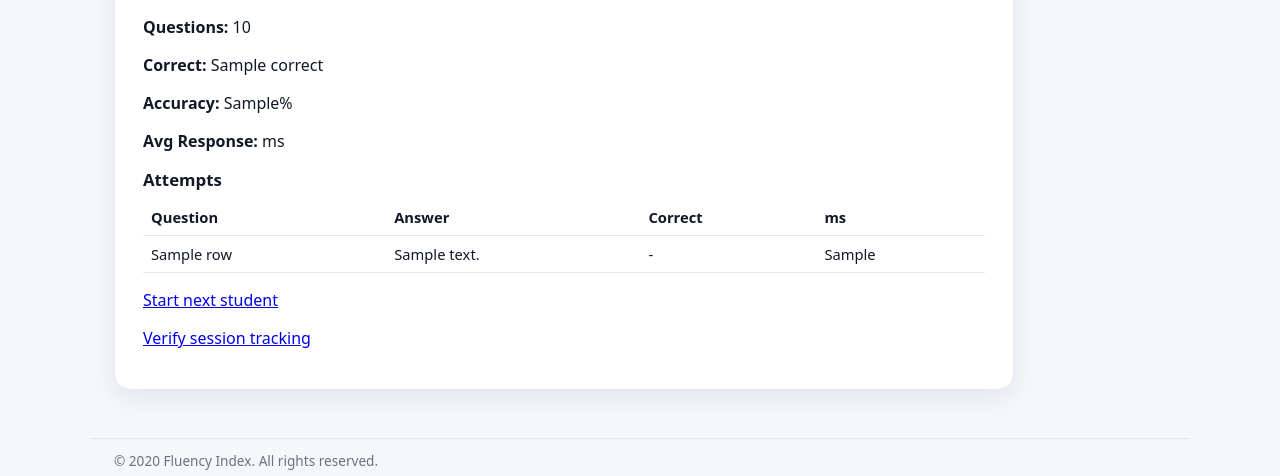
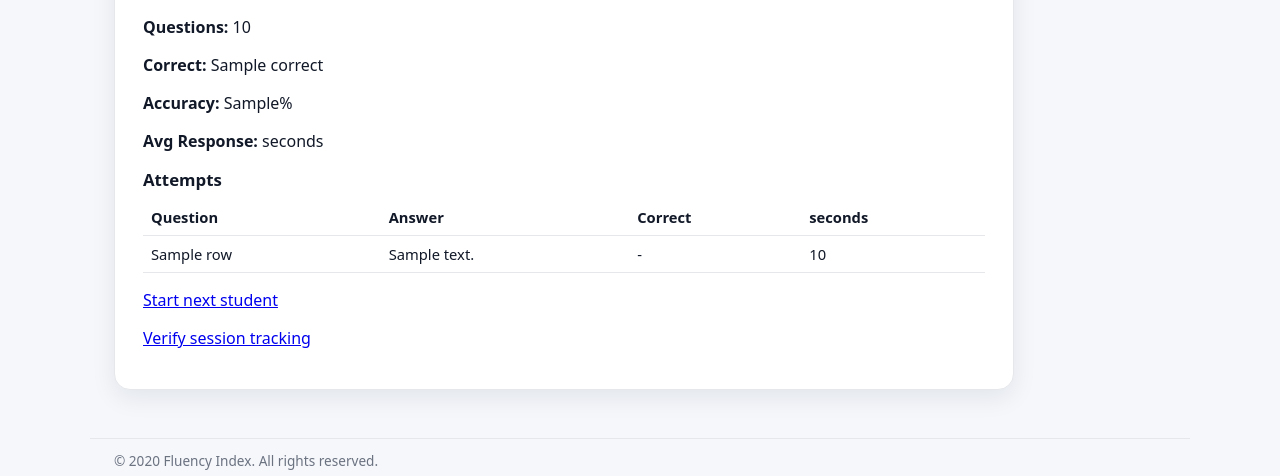
Before and after one commit to jsquales/fluencyindex_site, a FastAPI app: template app/templates/test_results.html in a window 1280 px wide. Shown: the part 320-796 px from the top of the page. Run offline with FastAPI, Linux system fonts and the light colour scheme; the template is opened without the code that fills it: most values are stand-ins (such as "Sample title", 1, 10 or a date in 2020); some libraries are stand-ins or nearby versions.

Commit message:
Display response time in seconds

```diff
--- a/app/templates/test_results.html
+++ b/app/templates/test_results.html
@@ -12,7 +12,7 @@
     <p><strong>Questions:</strong> {{ total }}</p>
     <p><strong>Correct:</strong> {{ correct }}</p>
     <p><strong>Accuracy:</strong> {{ accuracy_pct }}%</p>
-    <p><strong>Avg Response:</strong> {{ (avg_ms ~ " ms") if avg_ms is not none else "-" }}</p>
+    <p><strong>Avg Response:</strong> {{ ((avg_ms / 1000) | round(1) ~ " seconds") if avg_ms is not none else "-" }}</p>
 
     <h2 style="margin-top:1rem; margin-bottom:0.5rem; font-size:1.05rem;">Attempts</h2>
     {% if attempts and attempts|length > 0 %}
@@ -23,7 +23,7 @@
             <th style="text-align:left; padding:0.5rem; border-bottom:1px solid var(--border);">Question</th>
             <th style="text-align:left; padding:0.5rem; border-bottom:1px solid var(--border);">Answer</th>
             <th style="text-align:left; padding:0.5rem; border-bottom:1px solid var(--border);">Correct</th>
-            <th style="text-align:left; padding:0.5rem; border-bottom:1px solid var(--border);">ms</th>
+            <th style="text-align:left; padding:0.5rem; border-bottom:1px solid var(--border);">seconds</th>
           </tr>
         </thead>
         <tbody>
@@ -32,7 +32,7 @@
             <td style="padding:0.5rem; border-bottom:1px solid var(--border);">{{ row.question if row.question else "-" }}</td>
             <td style="padding:0.5rem; border-bottom:1px solid var(--border);">{{ row.answer_given if row.answer_given is not none and row.answer_given != "" else "-" }}</td>
             <td style="padding:0.5rem; border-bottom:1px solid var(--border);">{{ "Yes" if row.is_correct == True else ("No" if row.is_correct == False else "-") }}</td>
-            <td style="padding:0.5rem; border-bottom:1px solid var(--border);">{{ row.response_ms if row.response_ms is not none else "-" }}</td>
+            <td style="padding:0.5rem; border-bottom:1px solid var(--border);">{{ ((row.response_ms / 1000) | round(1)) if row.response_ms is not none else "-" }}</td>
           </tr>
           {% endfor %}
         </tbody>
```
